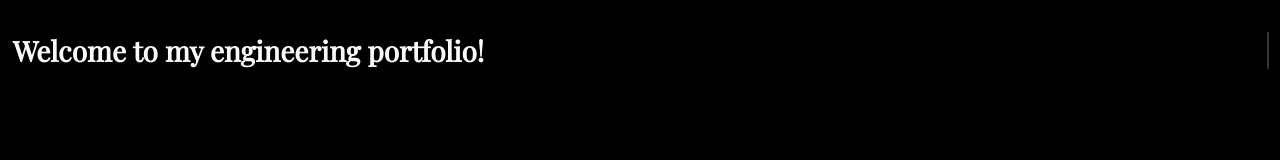
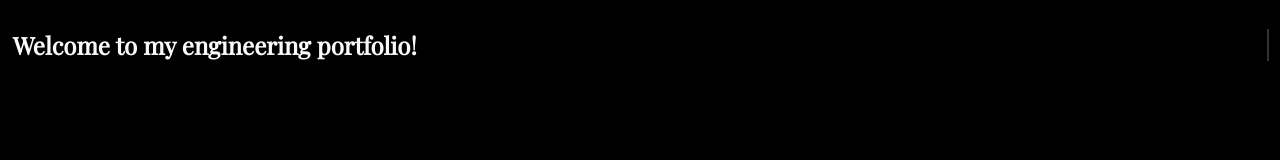
Before and after one commit to Peteampra/googlesites, a plain HTML site: page index.html in a window 1280 px wide. Drawn offline with nearby package versions, Linux system fonts and the light colour scheme.

Commit message:
Update index.html

```diff
--- a/index.html
+++ b/index.html
@@ -9,7 +9,7 @@
   <style>
     body {
       font-family: 'Playfair Display', serif;
-      font-size: clamp(6px, 4vw, 14px);
+      font-size: clamp(4px, 2vw, 12px);
       color: #fafafa;
       padding: 1vw;
       background: #000000;
```
